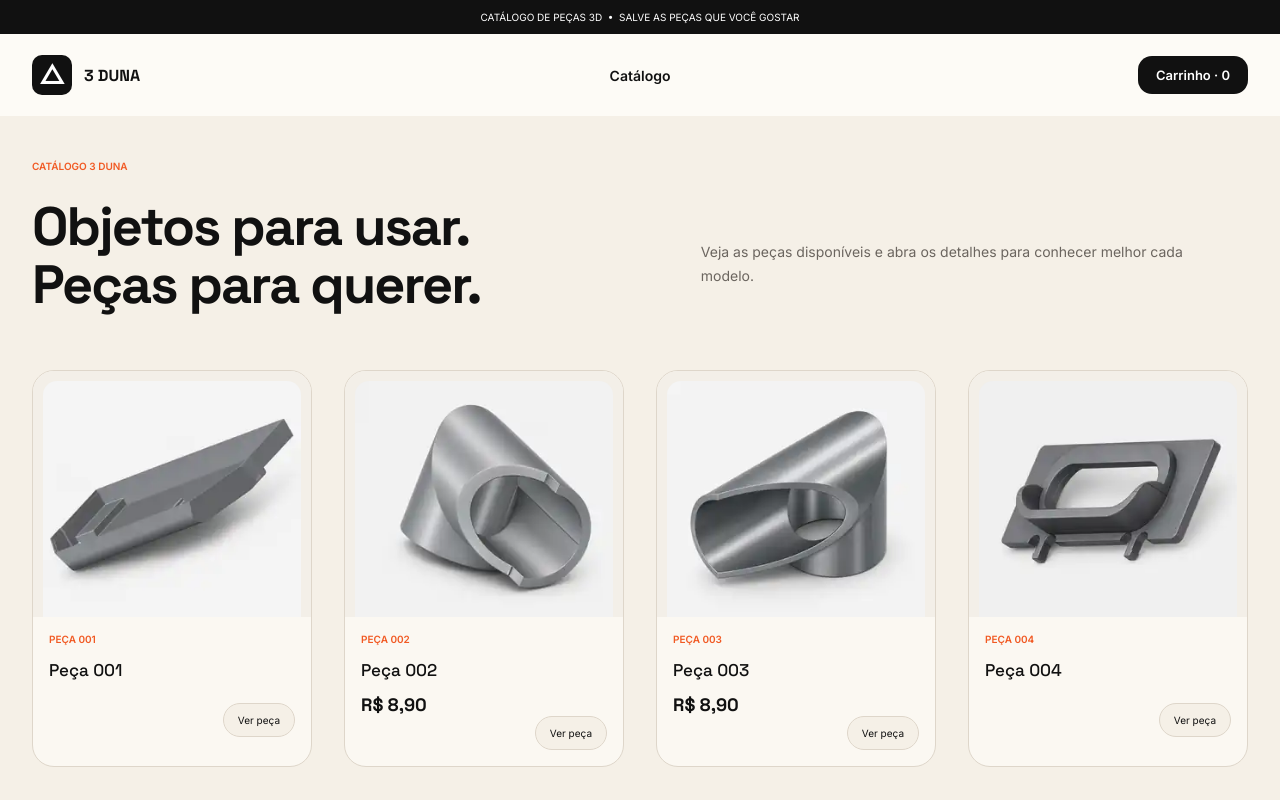
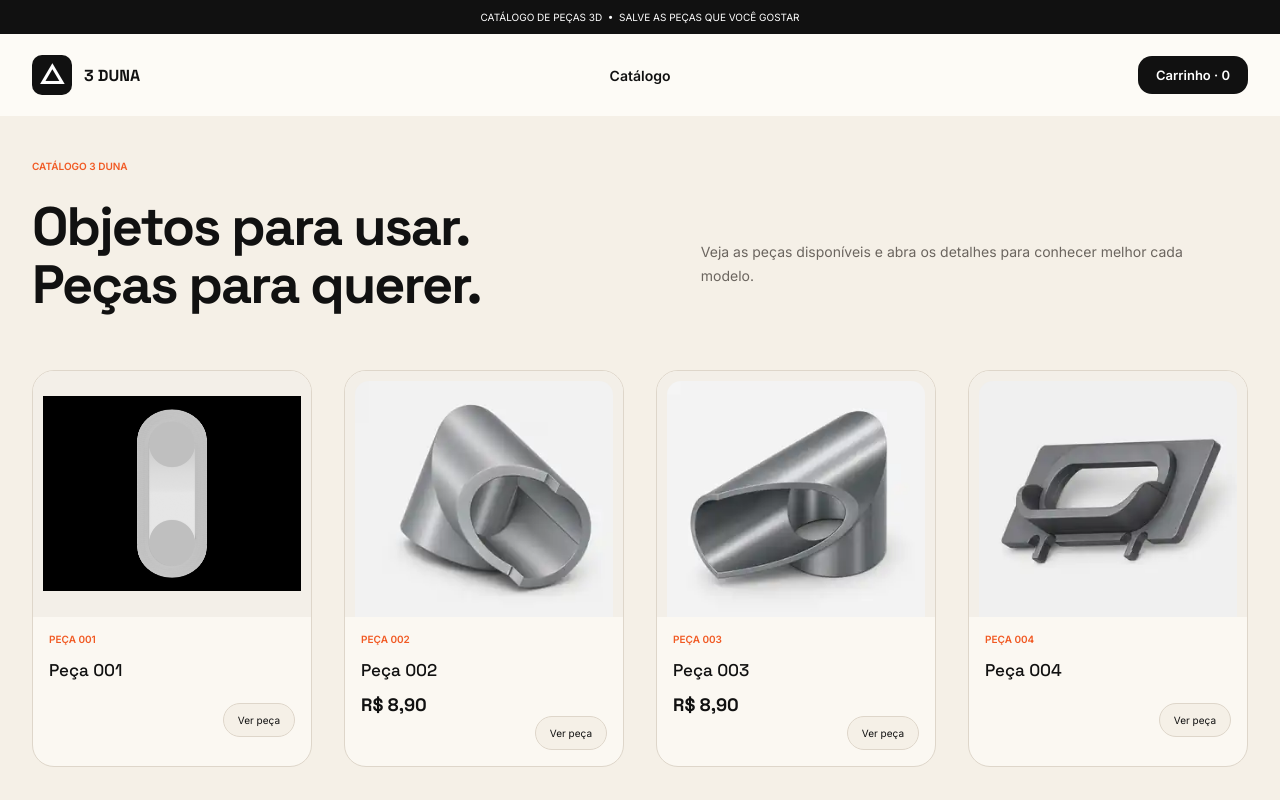
Before and after one commit to GJurass/3duna-catalogo, a Nuxt app: page / in a window 1280 px wide. Shown: the top 800 px of the page. Built offline with nearby package versions, Linux system fonts and the light colour scheme.

Commit message:
feat: adiciona carrossel de imagens à peça 001

```diff
--- a/app/data/products.ts
+++ b/app/data/products.ts
@@ -54,6 +54,13 @@ export type Product = {
 }
 
 const productOverrides: Record<string, Partial<Product>> = {
+  '001': {
+    image: '/products/001-1.png',
+    images: [
+      '/products/001-1.png',
+      '/products/001-2.png'
+    ]
+  },
   '002': {
     price: 'R$ 8,90'
   },
```
Also changed, not shown: public/products/001-1.png (added), public/products/001-2.png (added).
